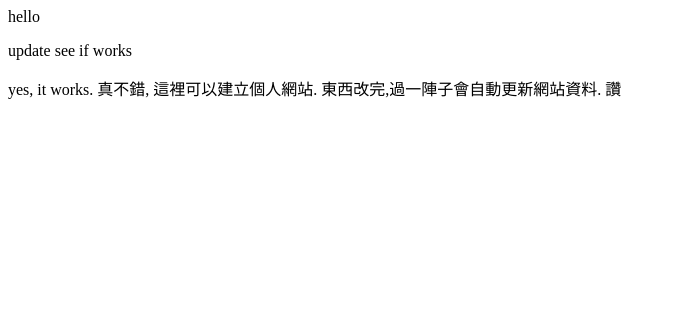
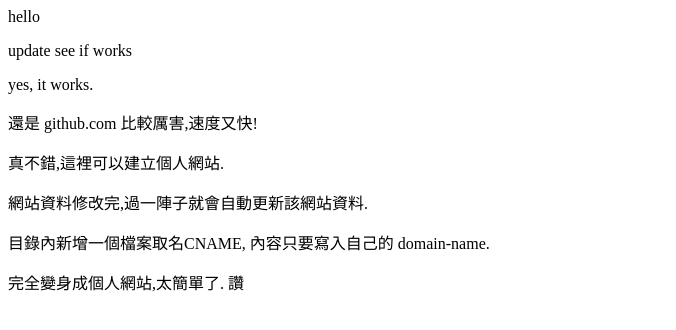
Before and after one commit to masong3000/masong3000.github.io, a plain HTML site: page index.html in a window 1280 px wide. Shown: the whole page, without its empty margins (0-676 px from the left). Drawn offline with Linux system fonts and the light colour scheme.

Commit message:
Update index.html

```diff
--- a/index.html
+++ b/index.html
@@ -1,11 +1,15 @@
 <!Doctype html>
 <html>  <meta http-equiv="Content-Type" content="text/html" charset="utf-8"/>
-  <head><title>Hi </title>
-  </head>
+  <head><title>Hi </title>  </head>
+<body>
 hello<p>
 update see if works<p>
-yes, it works.
-真不錯, 這裡可以建立個人網站.
-東西改完,過一陣子會自動更新網站資料.
-讚
-</html>
+yes, it works.<p>
+還是 github.com 比較厲害,速度又快!<p>
+真不錯,這裡可以建立個人網站.<p>
+網站資料修改完,過一陣子就會自動更新該網站資料.<p>
+目錄內新增一個檔案取名CNAME, 內容只要寫入自己的 domain-name.<p>
+完全變身成個人網站,太簡單了.
+讚<p>
+
+</body></html>
```
